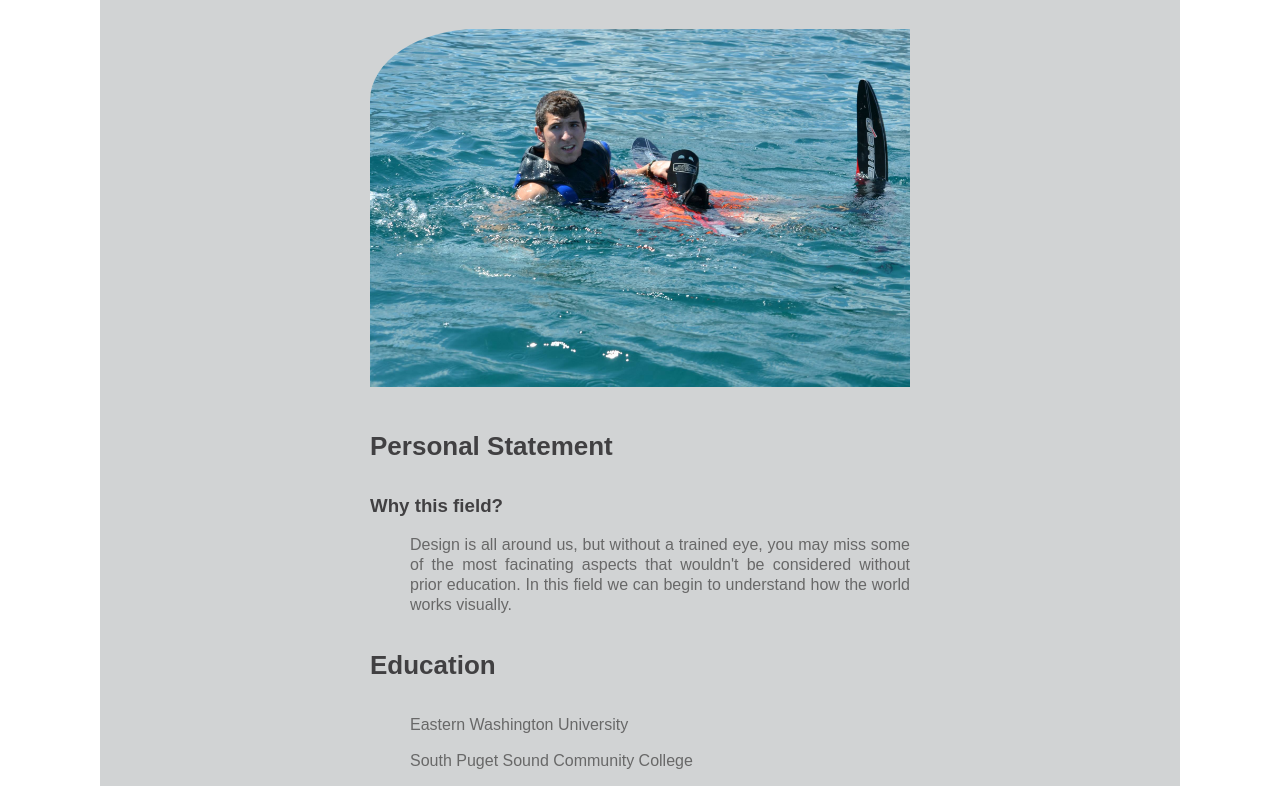
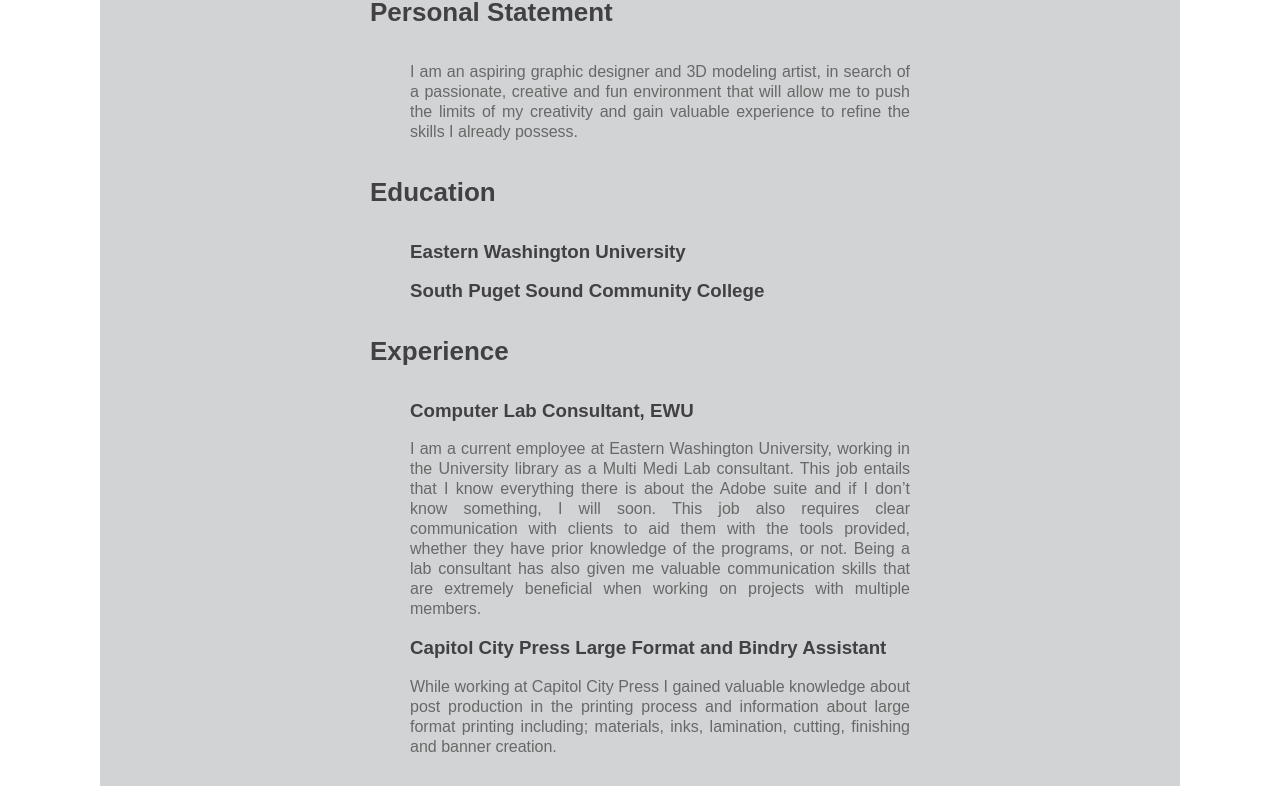
Before and after one commit to DavisAustin/p2-resume, a plain HTML site: page index.html in a window 1280 px wide. Shown: the part 230-1016 px from the top of the page. Drawn offline with Linux system fonts and the light colour scheme.

Commit message:
Education

```diff
--- a/css/styles.css
+++ b/css/styles.css
@@ -10,20 +10,21 @@ a {
 	color: white;
 }
 
+.main-content {
+	color: #686868;
+}
+
 
 header {
   background-color: #414042;
 }
 
-.name {
+
+.pstyle {
 	color: #414042;
 }
 
-.about {
-	color: #414042;
-}
-
-.about p {
+.pstyle p {
 	color: #686868;
 }
 
@@ -37,10 +38,6 @@ h2 {
 
 .experience {
 	color: #414042;
-}
-
-.experience p {
-	color: #686868;
 }
 
 
@@ -90,10 +87,6 @@ Container
 	margin: auto;
 }
 
-/*****************************
-About Me
-******************************/
-
 .main-content {
 	width: 50%;
 	height: auto;
@@ -101,31 +94,40 @@ About Me
 	text-align: center;
 }
 
-.education {
-	font-size:26px;
-	margin: 20px 0 40px 0;
-}
+/*****************************
+Paragraph Style
+******************************/
 
-.about p {
+.pstyle p {
 	padding: 0 0 0 40px;
 }
 
-
-.me {
-	width: 100%;
-	margin: 0 0 25px 0;
-	border-top-left-radius: 20%;
-}
-
-.about {
+.pstyle {
 	text-align: justify;
 	line-height: 20px;
 	margin: 0 0 40px 0;
 }
 
-.name {
-	margin: 100px 0 40px 0;
-	text-align: center;
+h3 {
+	padding: 0 0 0 40px;
+}
+
+/*****************************
+Personal Statement
+******************************/
+
+.statement {
+	font-size: 26px;
+	margin: 150px 0 40px 0;
+}
+
+/*****************************
+Education
+******************************/
+
+.education {
+	font-size:26px;
+	margin: 20px 0 40px 0;
 }
 
 /*****************************
--- a/index.html
+++ b/index.html
@@ -24,40 +24,39 @@
 		  </header>
 
 		  <div class="main-content">
-		  	<h1 class="name">Austin Davis</h1>
-		  	<img src="img/me.jpg" alt="Me" class="me">
-		  	<div  class="about">
-			  	<h2 class="exp">Personal Statement</h2>
-			  	<h3>Why this field?</h3>
+		  	<div  class="pstyle">
+			  	<h2 class="statement">Personal Statement</h2>
 			  	<p>
-			  		Design is all around us, but without a trained eye, you may miss some of the most facinating aspects that wouldn't be considered without prior education. In this field we can begin to understand how the world works visually.
+			  		I am an aspiring graphic designer and 3D modeling artist, in search of a passionate, creative and fun environment that will allow me to push the limits of my creativity and gain valuable experience to refine the skills I already possess.
 			  	</p>
 		  	</div>
-		  	<div  class="about">
+		  	<div  class="pstyle">
 			  	<h2 class="education">Education</h2>
+			  	<h3>
+			  		Eastern Washington University
+			  	</h3>
 			  	<p>
-			  		Eastern Washington University
+
 			  	</p>
-			  	<p>
+			  	<h3>
 			  		South Puget Sound Community College
-			  	</p>
+			  	</h3>
 		  	</div>
 
-		  	<div  class="experience">
+		  	<div  class="pstyle">
 			  	<h2 class="exp">Experience</h2>
-			  	<h3>Why this field?</h3>
+			  	<h3>
+			  		Computer Lab Consultant, EWU
+			  	</h3>
 			  	<p>
-			  		Design is all around us, but without a trained eye, you may miss some of the most facinating aspects that wouldn't be considered without prior education. In this field we can begin to understand how the world works visually.
+			  		I am a current employee at Eastern Washington University, working in the University library as a Multi Medi Lab consultant. This job entails that I know everything there is about the Adobe suite and if I don’t know something, I will soon. This job also requires clear communication with clients to aid them with the tools provided, whether they have prior knowledge of the programs, or not. Being a lab consultant has also given me valuable communication skills that are extremely beneficial when working on projects with multiple members.
 			  	</p>
+			  	<h3>
+			  		Capitol City Press Large Format and Bindry Assistant
+			  	</h3>
+			  	<p>
+			  		While working at Capitol City Press I gained valuable knowledge about post production in the printing process and information about large format printing including; materials, inks, lamination, cutting, finishing and banner creation.
 		  	</div>
-		  	<div  class="major">
-			  	<h2 class="vcd">Visual Communication and Design</h2>
-			  	<h3>Why this field?</h3>
-			  	<p>
-			  		Design is all around us, but without a trained eye, you may miss some of the most facinating aspects that wouldn't be considered without prior education. In this field we can begin to understand how the world works visually.
-			  	</p>
-		  	</div>
-
 		  	<footer class="main-footer">
 		  		<p> Follow me on:</p>
 			  	<div class="social-media">
```
